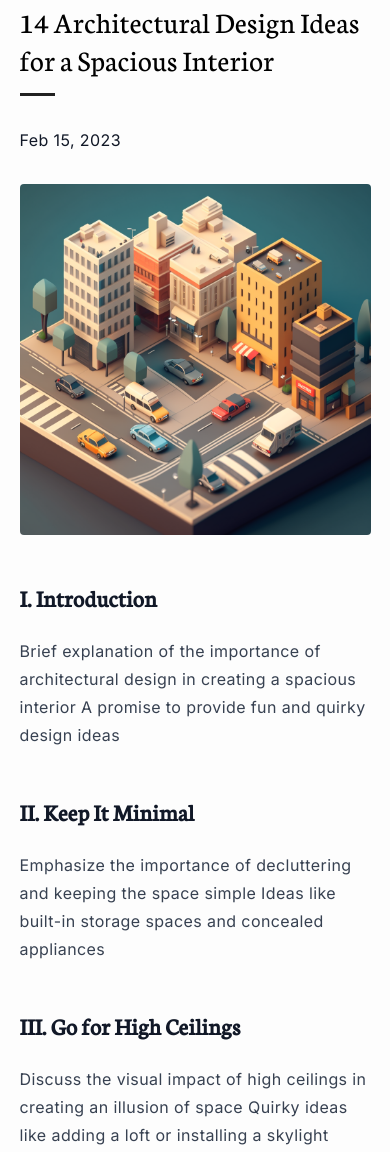
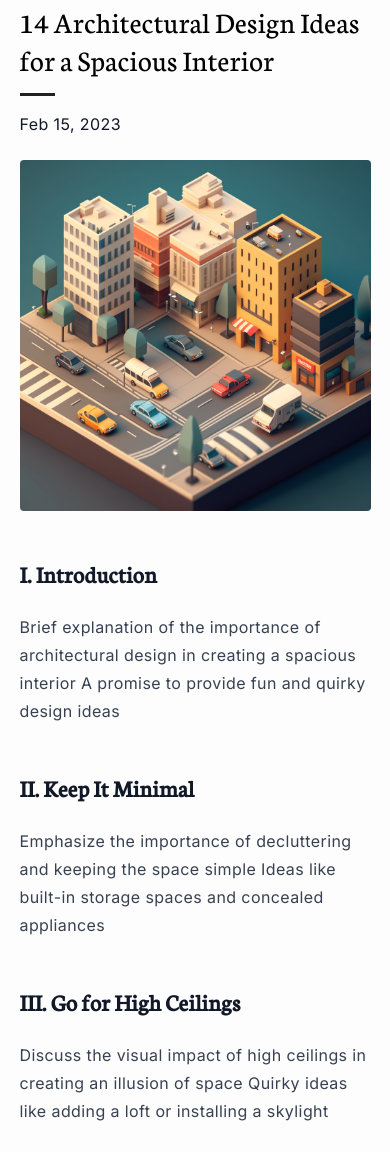
Before and after one commit to SabareeshNv/the-thought-explorer, an Astro site: page /blog/14-architectural-design-ideas-for-a-spacious-interior in a window 390 px wide. Shown: the part 133-1285 px from the top of the page. Built offline with nearby package versions, Linux system fonts and the light colour scheme; Astro itself is replaced by a stand-in of ours; some packages are replaced by stand-ins of ours.

```diff
--- a/src/content/blog/14-architectural-design-ideas-for-a-spacious-interior.mdx
+++ b/src/content/blog/14-architectural-design-ideas-for-a-spacious-interior.mdx
@@ -5,6 +5,7 @@
 image: { src: "/images/city-grid.png", alt: "A picture of a coder" }
 category: "Architecture"
 ---
+
 import { Picture } from "@astrojs/image/components";
 
 ## I. Introduction
@@ -37,57 +38,46 @@
 Discuss the impact of color on perception and how it can make a space appear larger or smaller
 Fun ideas like painting a statement wall or using bright pops of color in unexpected places
 
-
 ## VII. Make Use of Textures
 
 Discuss how textures can add depth and interest to a space
 Quirky ideas like using faux fur or adding a living wall for a natural texture
-
 
 ## VIII. Create Zones
 
 Talk about how dividing a space into zones can create the illusion of multiple rooms
 Fun ideas like using curtains as room dividers or creating a reading nook
 
-
 ## IX. Furniture Placement
 
 Discuss the importance of arranging furniture in a way that maximizes space
 Quirky ideas like using a hanging chair or a statement piece of furniture
-
 
 ## X. Add Art
 
 Talk about how adding art can create visual interest and depth
 Fun ideas like creating a gallery wall or using a large-scale statement piece
 
-
 ## XI. Think Vertical
 
 Discuss the importance of using vertical space to create storage or display options
 Quirky ideas like using a bookshelf as a room divider or hanging plants from the ceiling
-
 
 ## XII. Use Contrast
 
 Talk about how contrasting colors or materials can add interest and depth to a space
 Fun ideas like using black and white or combining different metals
 
-
 ## XIII. Add Greenery
 
 Discuss the importance of bringing the outdoors in and how plants can add life to a space
 Quirky ideas like creating a terrarium or using a plant as a room divider
-
 
 ## XIV. Embrace Imperfection
 
 Encourage readers to embrace imperfection and make the space their own
 Fun ideas like adding personal touches or repurposing old items
 
-
 ## XV. Conclusion
 
 Sum up the ideas and encourage readers to have fun with their architectural design
-
-<button class="bg-gray-700 text-sm p-2 rounded-xl text-gray-300">Go To Top</button>
--- a/src/lib/layouts/BlogPostLayout.astro
+++ b/src/lib/layouts/BlogPostLayout.astro
@@ -11,8 +11,6 @@
 
 <BaseLayout title={title} description={description}>
   <main class="layout">
-    <div class="grid md:grid-cols-4 gap-6">
-      <div class="md:col-span-3">
     <span
       class="text-md text-purple-900 hover:text-purple-700 hover:underline font-medium uppercase tracking-wider"
     >
@@ -25,7 +23,7 @@
     </h1>
     <FormattedDate
       date={pubDate}
-          class="text-gray-900 tracking-wide block text-md mt-8"
+      class="text-gray-900 tracking-wide block text-md mt-4"
     />
 
     <Picture
@@ -34,17 +32,11 @@
       widths={[200, 400, 800, 1000]}
       sizes="(max-width: 800px) 100vw, 800px"
       aspectRatio="16:9"
-          class="rounded mt-8"
+      class="rounded mt-6"
     />
 
     <article class="typography">
       <slot />
     </article>
-      </div>
-
-      <div class="sidebar">
-        <h3>This is the Sidebar</h3>
-      </div>
-    </div>
   </main>
 </BaseLayout>
--- a/src/lib/styles/global.css
+++ b/src/lib/styles/global.css
@@ -20,25 +20,13 @@
     prose-headings:leading-tight prose-headings:font-heading
     prose-li:marker:text-gray-600
     prose-table:bg-brand-white prose-table:shadow prose-table:rounded-md
-    prose-th:bg-gray-800 prose-th:text-gray-200 prose-th:p-4 prose-td:p-4
-    prose-blockquote:border-accent prose-blockquote:bg-accent prose-blockquote:rounded prose-blockquote:shadow
+    prose-th:bg-brand-gray prose-th:text-brand-white prose-th:font-sans prose-th:p-4 prose-td:p-4
+    prose-blockquote:border-brand-gray prose-blockquote:bg-gray-100
     prose-blockquote:px-10 prose-blockquote:py-2;
 }
 
 .card-container {
   grid-template-columns: repeat(auto-fill, minmax(30rem, 1fr));
-}
-
-.full-bleed {
-  width: 100vw;
-  margin-left: calc(50% - 50vw);
-}
-
-@media (min-width: 768px) {
-  .full-bleed {
-    width: unset;
-    margin-left: unset;
-  }
 }
 
 .custom-shadow {
```
Lines whose indentation alone changed are shown as unchanged.
